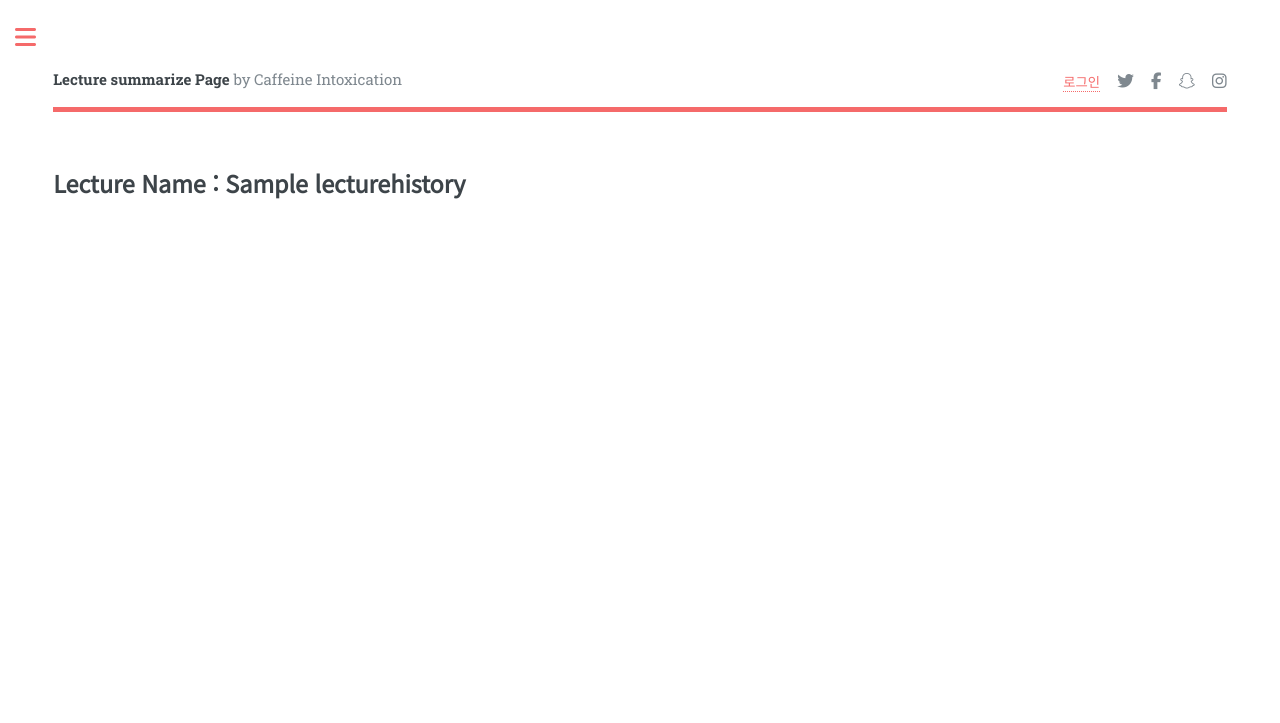
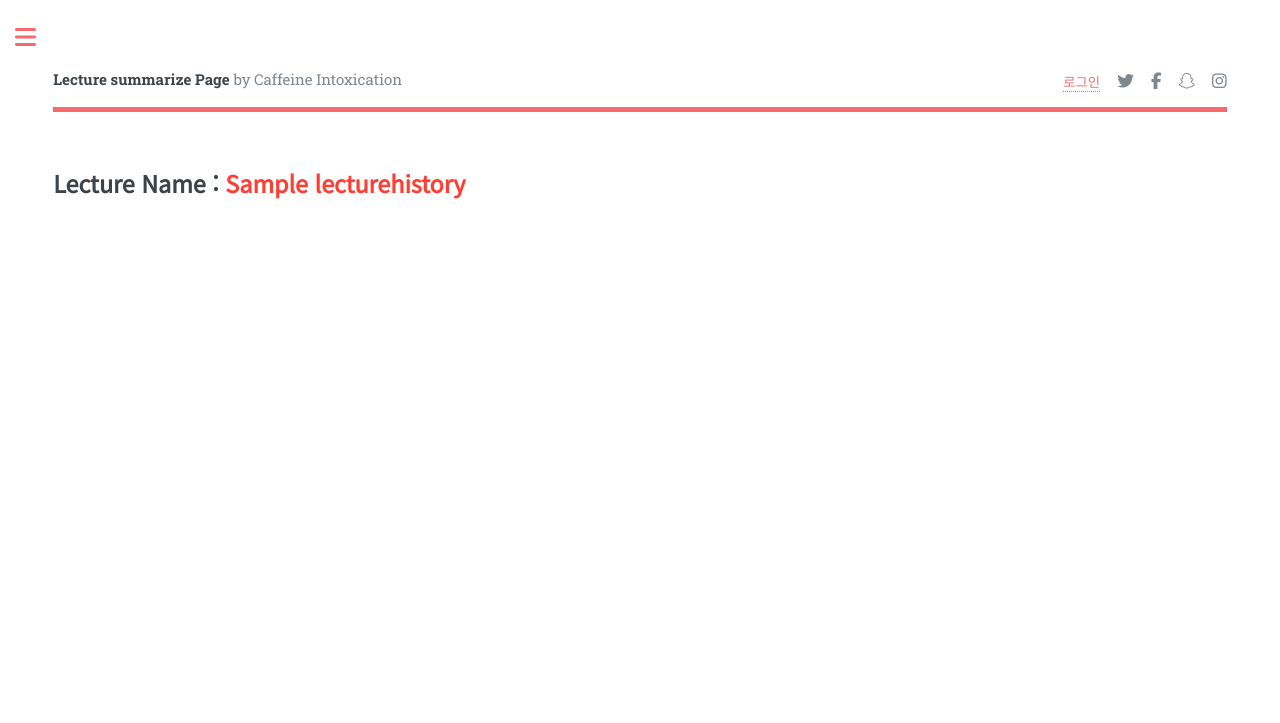
Before and after one commit to Philip-Cho/DGU-Capstone, a Django app: page /caffeine/1/ in a window 1280 px wide. Shown: the top 723 px of the page. Run offline with Django 4.2, Linux system fonts and the light colour scheme; tables that the repository leaves empty hold one stand-in row (values such as "Sample post"); parts of the project's set-up code (start-up, migrations or seed data) failed here and were passed over; some libraries are stand-ins or nearby versions; some web fonts are replaced.

```diff
--- a/templates/history_result.html
+++ b/templates/history_result.html
@@ -45,7 +45,7 @@
             <section>
                 <div class="container-fluid py-5">
                         <span id="video">
-                            <h2> Lecture Name : {{ history_lecture.lecture_name }}  </h2>
+                            <h2> Lecture Name : <span style="color:#ff3e33">{{ history_lecture.lecture_name }} </span> </h2>
                             <iframe width="100%" height="500" src={{ history_lecture.embed_url }} title = "YouTube video player"
                                     frameborder="0"
                                     allow="accelerometer; autoplay; clipboard-write; encrypted-media; gyroscope; picture-in-picture"
--- a/templates/result.html
+++ b/templates/result.html
@@ -101,7 +101,7 @@
             <section>
                 <div class="container-fluid py-5">
                         <span id="video">
-                            <h2> Lecture Name : {{ movie_title }}  </h2>
+                            <h2> Lecture Name : <span style="color:#ff3e33">{{ movie_title }}<span>  </h2>
                             <iframe id="youtube" width="100%" height="500" src={{ embed_url }} title = "YouTube video player"
                                     frameborder="0"
                                     allow="accelerometer; autoplay; clipboard-write; encrypted-media; gyroscope; picture-in-picture"
```
